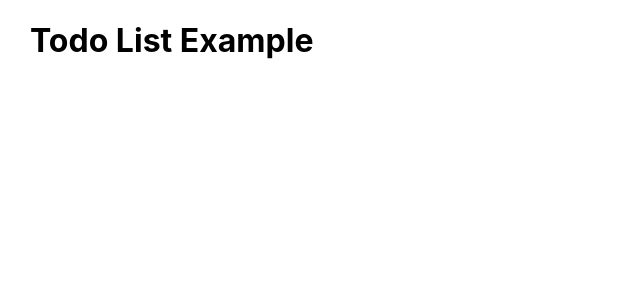
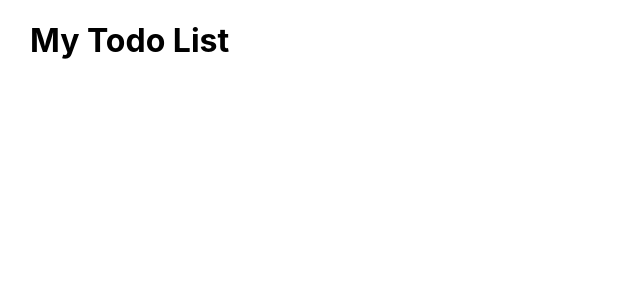
Before and after one commit to coderdave/todo-example, a React (Create React App) app: page / in a window 1280 px wide. Shown: the top 300 px of the page, without its empty margins (0-640 px from the left). Built offline with nearby package versions, Linux system fonts and the light colour scheme.

Commit message:
renaming to "TodoList"

```diff
--- a/src/app/App.js
+++ b/src/app/App.js
@@ -1,10 +1,10 @@
 import "./App.css";
-import TodoListExample from "./features/TodoListExample/ToDoListExample";
+import TodoList from "./features/TodoList";
 
 function App() {
   return (
     <div className="App">
-      <TodoListExample />
+      <TodoList />
     </div>
   );
 }
--- /dev/null
+++ b/src/app/features/TodoList/TodoList.js
@@ -0,0 +1,5 @@
+const TodoList = () => {
+  return <h1>My Todo List</h1>;
+};
+
+export default TodoList;
--- /dev/null
+++ b/src/app/features/TodoList/index.js
@@ -0,0 +1 @@
+export { default } from "./TodoList";
--- a/src/app/features/TodoListExample/ToDoListExample.js
+++ /dev/null
@@ -1,5 +0,0 @@
-const TodoListExample = () => {
-  return <h1>Todo List Example</h1>;
-};
-
-export default TodoListExample;
--- a/src/app/features/index.js
+++ /dev/null
@@ -1 +0,0 @@
-// export { default } from "./ToDoListExample";
```
